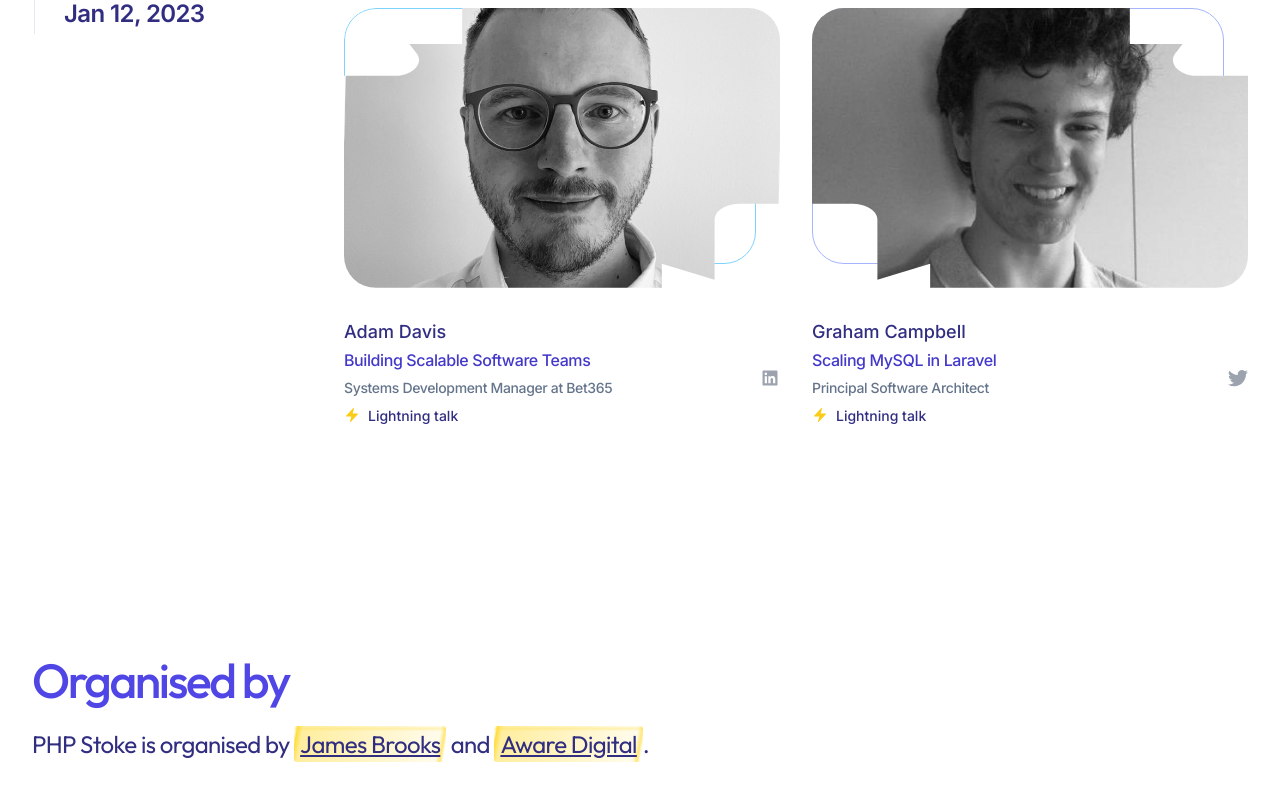
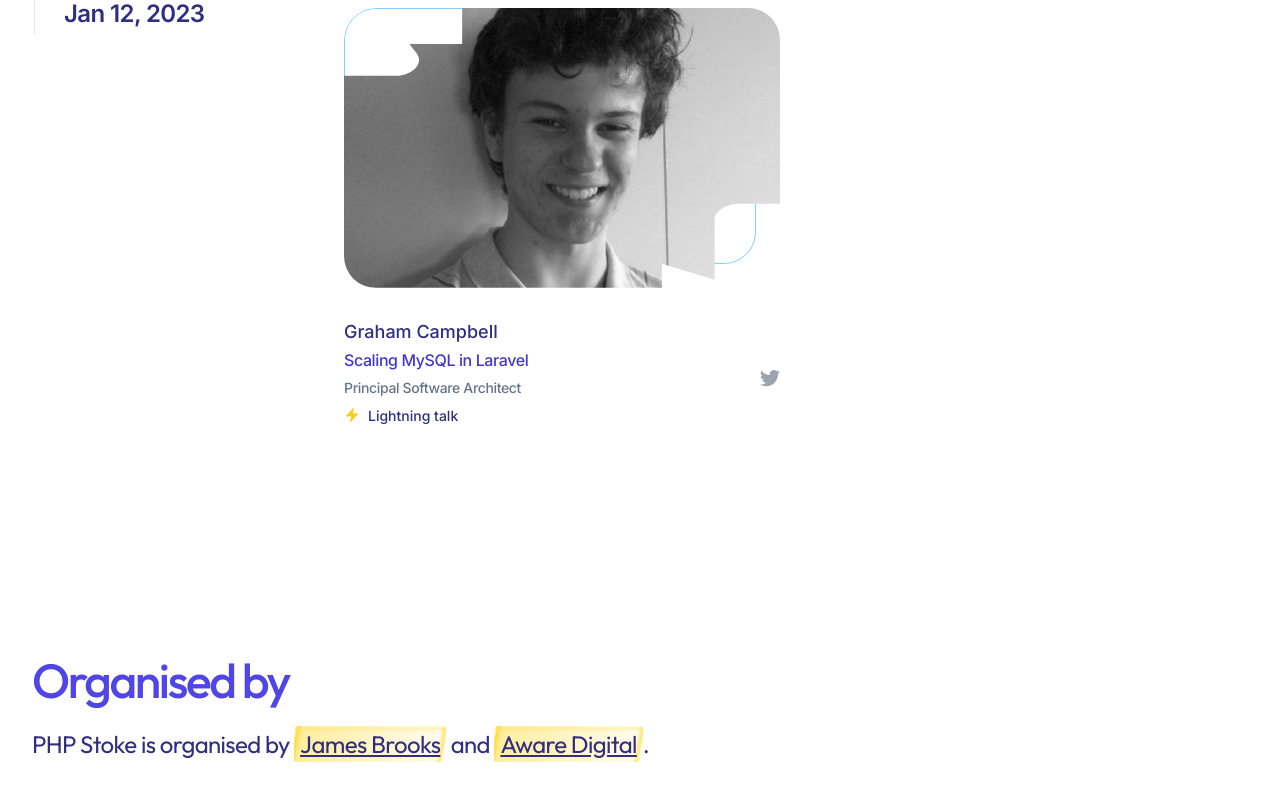
Before and after one commit to phpstoke/phpstoke.co.uk, a Next.js app: page / in a window 1280 px wide. Shown: the part 2580-3380 px from the top of the page. Built offline with nearby package versions, Linux system fonts and the light colour scheme.

Commit message:
Remove Adam, again

```diff
--- a/src/components/Speakers.jsx
+++ b/src/components/Speakers.jsx
@@ -19,7 +19,6 @@ import gregMayes from '@/images/avatars/greg-mayes.jpg'
 import michaelConnelly from '@/images/avatars/michael-connelly.jpg'
 import harryMessenger from '@/images/avatars/harry-messenger.jpeg'
 import mattDavis from '@/images/avatars/matt-davis.jpg'
-import adamDavis from '@/images/avatars/adam-davis.jpg'
 import ryanChandler from '@/images/avatars/ryan-chandler.jpg'
 import grahamCampbell from '@/images/avatars/graham-campbell.jpg'
 
@@ -48,14 +47,6 @@ const days = [
         twitterUrl: 'ryangjchandler',
         webUrl: 'https://ryangjchandler.co.uk/',
         lightning: false,
-        available: false,
-      }, {
-        name: 'Adam Davis',
-        role: 'Systems Development Manager at Bet365',
-        talk: 'Building Scalable Software Teams',
-        image: adamDavis,
-        linkedInUrl: 'https://www.linkedin.com/in/davisadam/',
-        lightning: true,
         available: false,
       }, {
         name: 'Graham Campbell',
```
